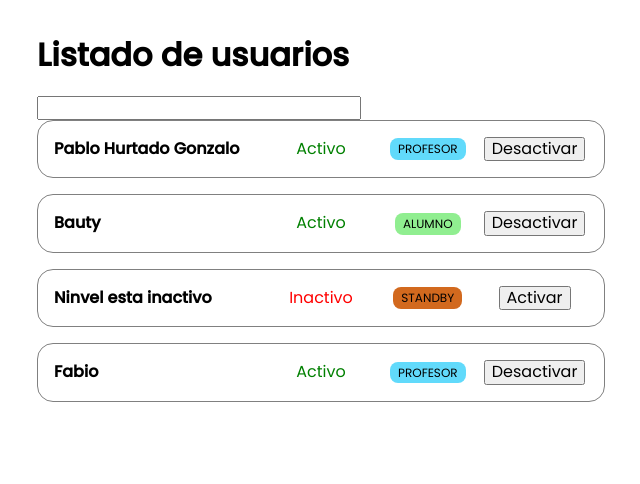
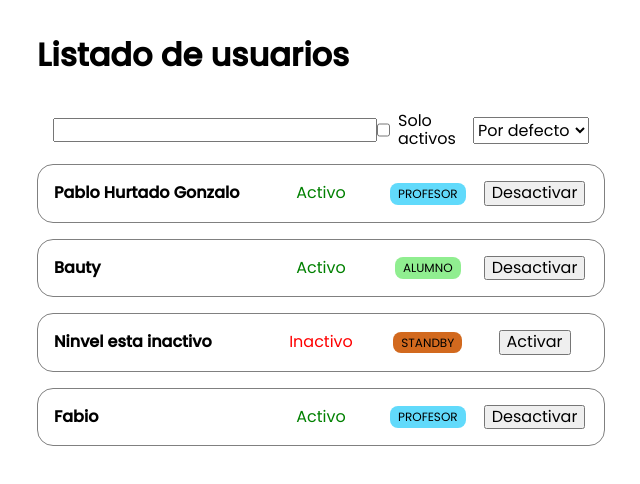
Before and after one commit to Coshiloco/Proyectos_React, a React (Vite) app: page / in a window 1280 px wide. Shown: the top 484 px of the page, without its empty margins (319-959 px from the left). Built offline with nearby package versions, Linux system fonts and the light colour scheme.

Commit message:
Formularios y mas filtros

```diff
--- a/src/components/UserLIst.module.css
+++ b/src/components/UserLIst.module.css
@@ -4,3 +4,23 @@
 	margin: auto;
 	padding: 1rem;
 }
+
+.form {
+	display: flex;
+	align-items: center;
+	justify-content: space-between;
+
+	padding: 1rem;
+}
+
+.active {
+	display: flex;
+	align-items: center;
+}
+
+.active input[type='checkbox'] {
+	height: 1rem;
+	width: 1rem;
+
+	margin-right: 0.5rem;
+}
--- a/src/components/UsersList.jsx
+++ b/src/components/UsersList.jsx
@@ -4,33 +4,42 @@
 
 const UserList = ({ users }) => {
 	const [search, setSearch] = useState('');
-	const usersRendered = filterAndRenderUsers(users, search);
+	const usersFiltered = filterUsersByName(users, search);
+	const usersRendered = renderUsers(usersFiltered);
 	return (
 		<div className={style.list}>
 			<h1>Listado de usuarios</h1>
+			<form className={style.form}>
 			<input
 				type='text'
-				name='search'
 				value={search}
 				onChange={ev => setSearch(ev.target.value)}
 			></input>
+			<div className={style.active}>
+				<input type='checkbox'></input>
+				<span>Solo activos</span>
+			</div>
+			<select>
+				<option value={0}>Por defecto</option>
+				<option value={1}>Por nombre</option>
+			</select>
+			</form>
 			{usersRendered}
 		</div>
 	);
 };
 
-const filterAndRenderUsers = (users, search) => {
-	const normalizedSearch = search.toLowerCase();
-	const usersFiltered = search
-		? users.filter(user => user.name.toLowerCase().startsWith(normalizedSearch))
-		: users;
-	const usersRendered =
-		usersFiltered.length > 0 ? (
-			usersFiltered.map(user => <UserRow key={user.name} {...user} />)
-		) : (
-			<p>No hay USuarios</p>
-		);
-	return usersRendered;
+const filterUsersByName = (users, search) => {
+	if (!search) return users;
+	const lowerCaseSearch = search.toLowerCase();
+	return users.filter(user =>
+		user.name.toLowerCase().startsWith(lowerCaseSearch)
+	);
+};
+
+const renderUsers = users => {
+	if (users.length <= 0) return <p>No hay usuarios</p>;
+	return users.map(user => <UserRow key={user.name} {...user} />);
 };
 
 export default UserList;
```
